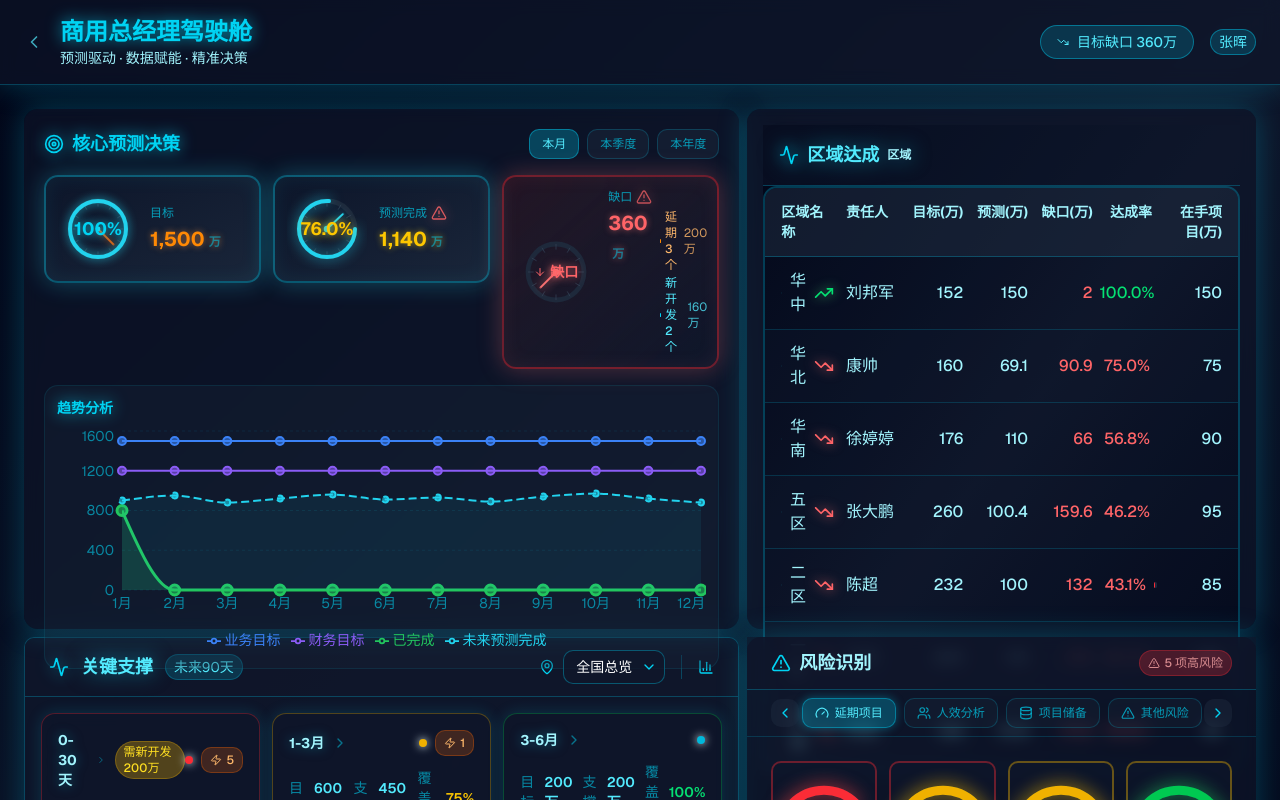
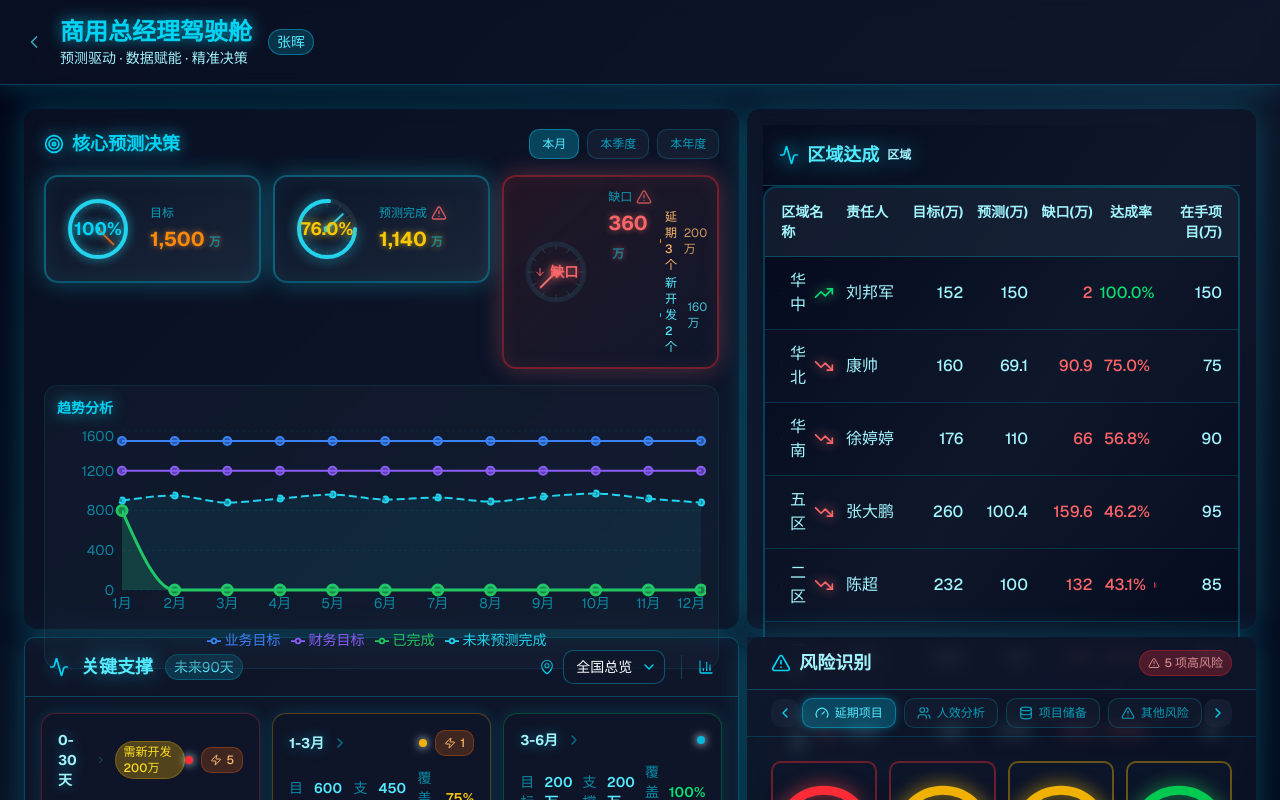
Before and after one commit to navylee1990/coze_jsc, a Next.js app: page /gm in a window 1280 px wide. Shown: the top 800 px of the page. Built offline with nearby package versions, Linux system fonts and the light colour scheme.

Commit message:
style(gm): 调整商用总经理驾驶舱头部布局，移除目标缺口显示，将张晖移至左侧

```diff
--- a/src/app/gm/page.tsx
+++ b/src/app/gm/page.tsx
@@ -559,32 +559,15 @@ export default function GMDashboard() {
                 <h1 className={`text-2xl font-bold ${DASHBOARD_STYLES.neon}`}>{PAGE_TITLE}</h1>
                 <p className={`text-sm ${DASHBOARD_STYLES.textSecondary}`}>预测驱动 · 数据赋能 · 精准决策</p>
               </div>
-            </div>
-
-            <div className="flex items-center gap-4">
-              <Badge
-                variant={getGap() < 0 ? 'default' : 'destructive'}
-                className="text-sm px-4 py-1.5 bg-cyan-500/20 border-cyan-500/50 text-cyan-300"
-              >
-                {getGap() < 0 ? (
-                  <>
-                    <TrendingUp className="w-4 h-4 mr-1" />
-                    预计超额完成 {Math.abs(getGap()).toFixed(0)}万
-                  </>
-                ) : (
-                  <>
-                    <TrendingDown className="w-4 h-4 mr-1" />
-                    目标缺口 {getGap().toFixed(0)}万
-                  </>
-                )}
-              </Badge>
-
               <Badge
                 variant="outline"
                 className="text-sm bg-cyan-500/20 border-cyan-500/50 text-cyan-300"
               >
                 张晖
               </Badge>
+            </div>
+
+            <div className="flex items-center gap-4">
             </div>
           </div>
         </div>
```
